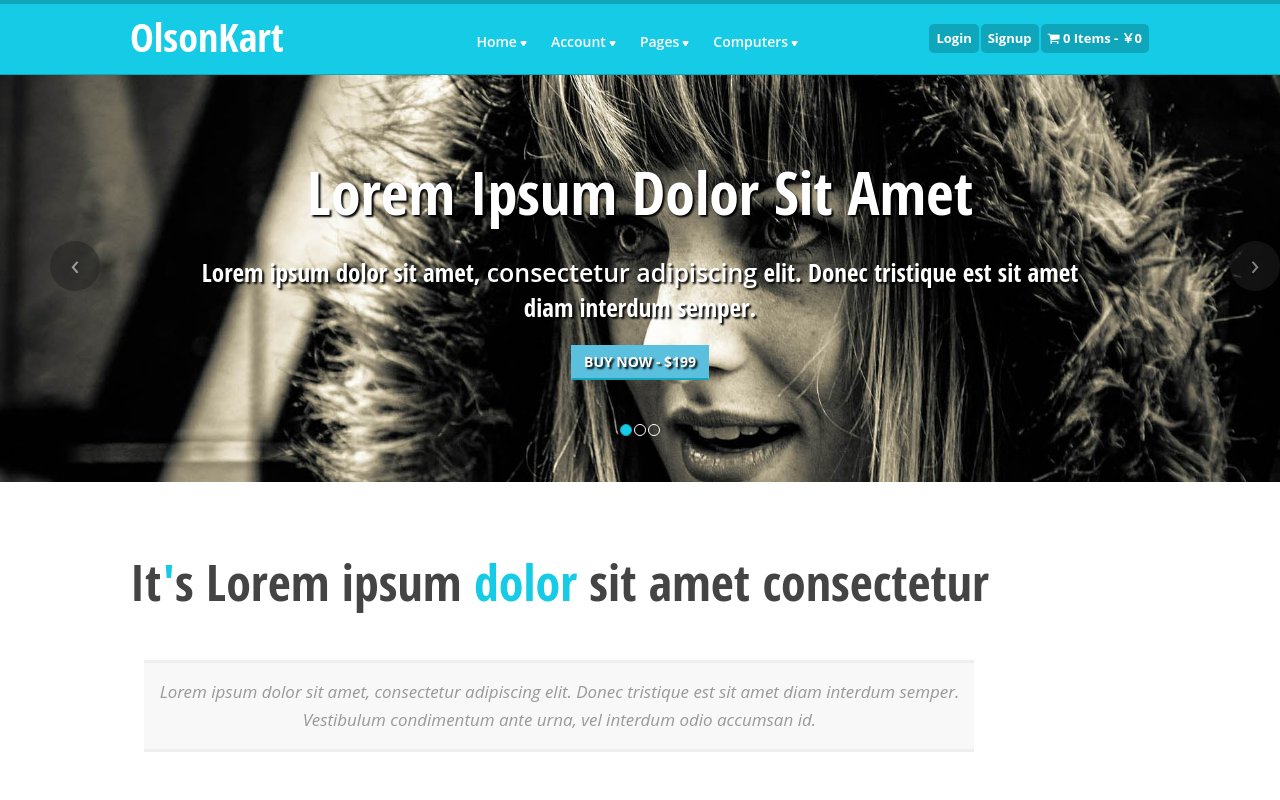
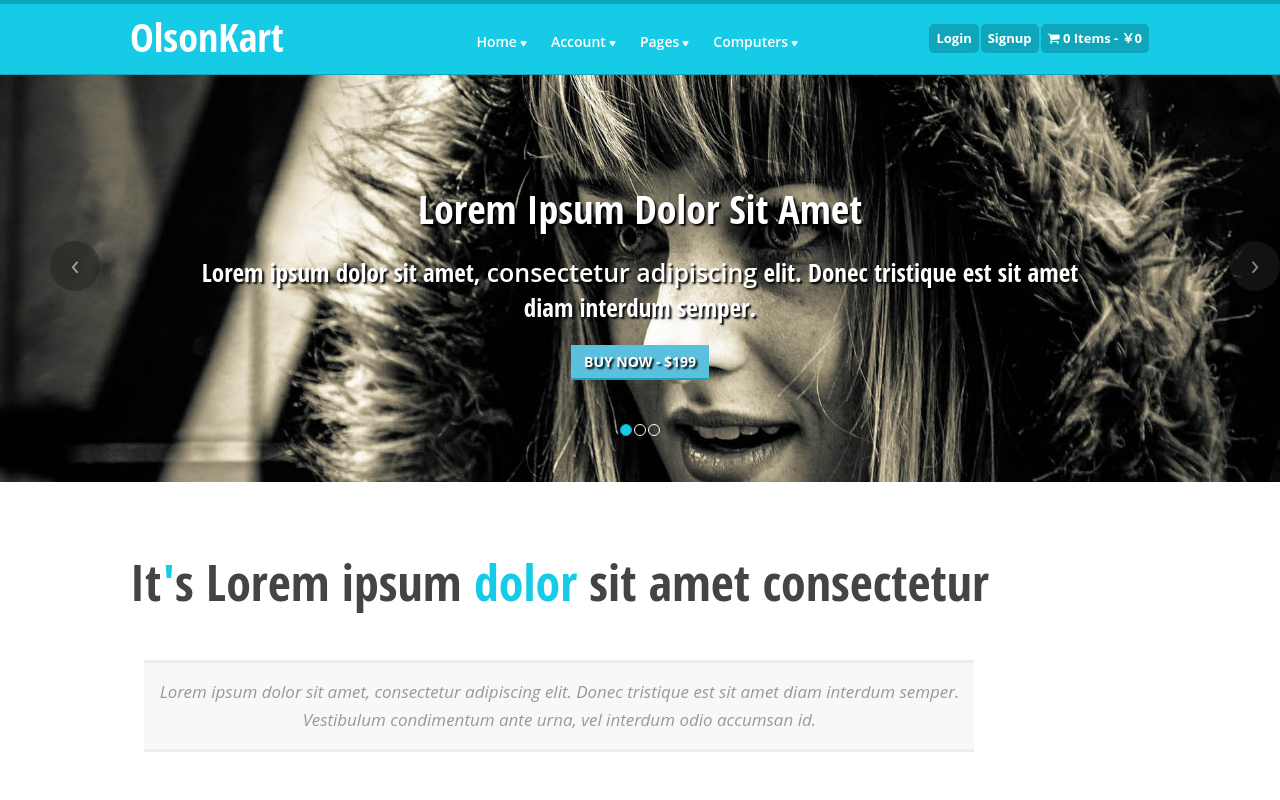
Before and after one commit to Invincible-Keen/olsonkart, a React (Create React App) app: page / in a window 1280 px wide. Shown: the top 800 px of the page. Built offline with nearby package versions, Linux system fonts and the light colour scheme.

Commit message:
change to hash history for god damn github pages

```diff
--- a/src/components/Header.js
+++ b/src/components/Header.js
@@ -94,7 +94,7 @@ class Header extends Component{
 					</div>
 					<div className="">
 						<div className="kart-links">
-							<a onClick={this.handleLogout.bind(this)} href="/Login">{this.state.isLoggedIn? 'Logout': 'Login'} </a>
+							<a onClick={this.handleLogout.bind(this)} href="#/Login">{this.state.isLoggedIn? 'Logout': 'Login'} </a>
 							<a>Signup</a>
 							<a onClick={this.handleCartClick.bind(this)}><i className="fa fa-shopping-cart"></i> {this.props.prodQuantity} Items - ￥{this.props.totalPrice}</a>
 						</div>
--- a/src/index.js
+++ b/src/index.js
@@ -6,15 +6,27 @@ import '../node_modules/font-awesome/css/font-awesome.css'
 import HomePage from './pages/HomePage';
 import LoginPage from './pages/LoginPage'
 import registerServiceWorker from './registerServiceWorker';
-import { Route, BrowserRouter, Switch } from 'react-router-dom';
+import { Route, BrowserRouter, Switch, HashRouter } from 'react-router-dom';
 
+
+//Brower history
+// ReactDOM.render((
+//   <BrowserRouter>
+//     <Switch>
+//     	<Route exact path="/" component={HomePage}/>
+//     	<Route exact path="/Login" component={LoginPage}/>
+//     </Switch>
+//   </BrowserRouter>
+// ), document.getElementById('root'));
+
+//Hash history
 ReactDOM.render((
-  <BrowserRouter>
-    <Switch>
+  <HashRouter>
+  	<Switch>
     	<Route exact path="/" component={HomePage}/>
-    	<Route exact path="/Login" component={LoginPage}/>
+    	<Route path="/Login" component={LoginPage}/>
     </Switch>
-  </BrowserRouter>
+  </HashRouter>
 ), document.getElementById('root'));
 
 // ReactDOM.render(<HomePage />, document.getElementById('root'));
--- a/src/style.css
+++ b/src/style.css
@@ -297,7 +297,7 @@ strong{
 }
 
 .carousel .carousel-caption h2{
-   font-size:60px;
+   font-size:40px;
    text-transform:capitalize;
    font-family: 'Open Sans Condensed', sans-serif;
    font-weight:normal;
```
